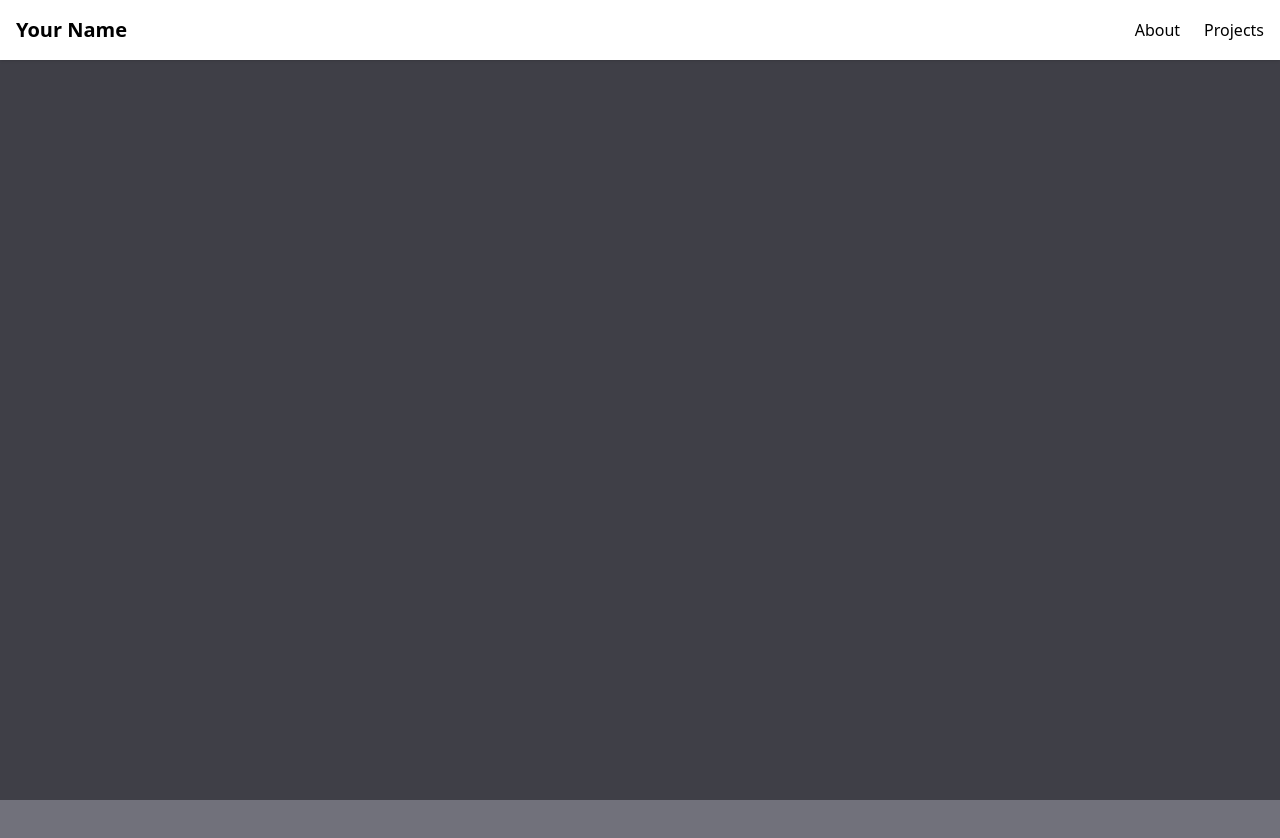
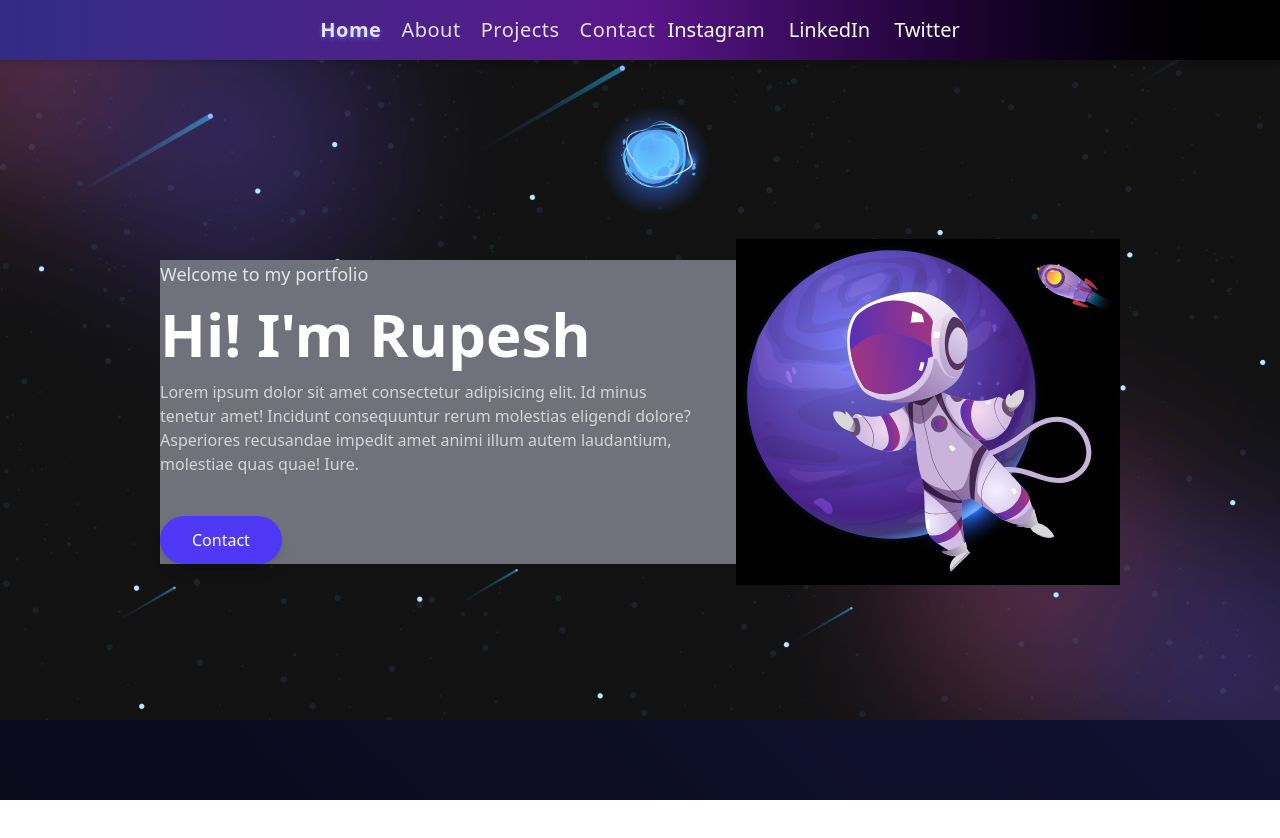
Before and after one commit to Rupesh3000/Rupesh_portfolio, a React (Vite) app: page / in a window 1280 px wide. Shown: the top 838 px of the page. After the commit the page ends 800 px from the top, so only its background shows below. Built offline with nearby package versions, Linux system fonts and the light colour scheme.

Commit message:
hero done but lock like zero

```diff
--- a/src/App.jsx
+++ b/src/App.jsx
@@ -1,17 +1,77 @@
-import Header from "./Components/Header";
-import { motion } from "framer-motion";
+import HeroSection from "./Components/HeroSection";
+import NavBar from "./Components/NavBar";
+import bannerIg from "./assest/banner-bg.png";
 
-const App = () => {
+function App() {
   return (
-    <div className="h-screen bg-black">
-      {/* Main Container */}
-      <main className="container h-full">
-        <Header />
-        <section className="h-full bg-zinc-700"></section>
-        <section className="h-full bg-zinc-500"></section>
-      </main>
+    <div className="relative min-h-screen w-full overflow-hidden bg-[linear-gradient(45deg,#090a1a_0%,#1a1a4f_50%,#090a1a_100%)] bg-[size:400%] animate-gradient">
+      {/* Content Container */}
+      <img src={bannerIg} alt="" className="w-full h-full object-cover z-0" />
+      <div className="absolute z-10 container mx-auto px-4 sm:px-6 lg:px-8 top-3">
+        <NavBar />
+        <HeroSection />
+      </div>
     </div>
   );
-};
+}
 
 export default App;
+
+// {
+//  {
+//    /* Animated Cosmic Gradient */
+//  }
+//  {
+//    /* <motion.div
+//         className="absolute inset-0"
+//         animate={{
+//           background: [
+//             "linear-gradient(45deg, #090a1a 0%, #1a1a4f 50%, #090a1a 100%)",
+//             "linear-gradient(135deg, #090a1a 0%, #3a1a6f 50%, #090a1a 100%)",
+//           ],
+//         }}
+//         transition={{
+//           duration: 15,
+//           repeat: Infinity,
+//           repeatType: "mirror",
+//           ease: "anticipate",
+//         }}
+//         style={{
+//           backgroundSize: "400% 400%",
+//           willChange: "background",
+//         }}
+//       /> */
+//  }
+
+//  {
+//    /* Interstellar Particles */
+//  }
+//  {
+//    /* <motion.div
+//         className="absolute inset-0 mix-blend-screen"
+//         initial={{ opacity: 0 }}
+//         animate={{ opacity: 0.3 }}
+//         transition={{ delay: 1 }}
+//       >
+//         {[...Array(50)].map((_, i) => (
+//           <motion.div
+//             key={i}
+//             className="absolute w-0.5 h-0.5 bg-white rounded-full"
+//             style={{
+//               top: `${Math.random() * 100}%`,
+//               left: `${Math.random() * 100}%`,
+//             }}
+//             animate={{
+//               opacity: [0, 0.8, 0],
+//               scale: [0, 1.2, 0],
+//             }}
+//             transition={{
+//               duration: 2 + Math.random() * 5,
+//               repeat: Infinity,
+//               ease: "easeInOut",
+//             }}
+//           />
+//         ))}
+//       </motion.div> */
+//  }
+// }
--- a/src/Components/Header.jsx
+++ /dev/null
@@ -1,25 +0,0 @@
-import { motion } from "framer-motion";
-
-export default function Header() {
-  return (
-    <motion.header
-      initial={{ y: -100 }}
-      animate={{ y: 0 }}
-      className="fixed w-full bg-white shadow-sm p-4"
-    >
-      <nav className="flex justify-between items-center">
-        <motion.span whileHover={{ scale: 1.1 }} className="font-bold text-xl">
-          Your Name
-        </motion.span>
-        <div className="flex gap-6">
-          <a href="#about" className="hover:text-blue-600 transition-colors">
-            About
-          </a>
-          <a href="#projects" className="hover:text-blue-600 transition-colors">
-            Projects
-          </a>
-        </div>
-      </nav>
-    </motion.header>
-  );
-}
--- /dev/null
+++ b/src/Components/HeroSection.jsx
@@ -0,0 +1,74 @@
+// import { motion } from "framer-motion";
+
+// const HeroSection = () => {
+//   return (
+//     <section
+//       id="home"
+//       className="relative min-h-screen flex items-center justify-center "
+//     >
+//       {/* Content Overlay */}
+
+//     </section>
+//   );
+// };
+
+// export default HeroSection;
+
+import { useState, useEffect } from "react";
+import { motion } from "framer-motion";
+import HeroIMg from "../assest/Hero_img.svg";
+
+
+const HeroSection = () => {
+  return (
+    <section
+      id="home"
+      className="min-h-screen flex justify-center p-8 lg:flex-row md:flex-col-reverse items-center"
+    >
+      {/* Left Section */}
+      <motion.div
+        initial={{ opacity: 0, x: -50 }}
+        animate={{ opacity: 1, x: 0 }}
+        transition={{ duration: 1, ease: "easeOut" }}
+        className="w-[50%] text-left md:text-left space-y-4 bg-zinc-500"
+      >
+        <p className="text-lg text-zinc-200">Welcome to my portfolio</p>
+        <h1 className="text-4xl md:text-6xl font-bold text-white">
+          Hi! I'm Rupesh
+        </h1>
+        <p className="text-zinc-300 mt-4 pr-9">
+          Lorem ipsum dolor sit amet consectetur adipisicing elit. Id minus
+          tenetur amet! Incidunt consequuntur rerum molestias eligendi dolore?
+          Asperiores recusandae impedit amet animi illum autem laudantium,
+          molestiae quas quae! Iure.
+        </p>
+        <motion.a
+          href="#contact"
+          whileHover={{ scale: 1.1 }}
+          transition={{ type: "spring", stiffness: 300 }}
+          className="inline-block mt-6 px-8 py-3 bg-indigo-600 text-white rounded-full shadow-lg hover:bg-indigo-500 transition-colors"
+        >
+          Contact
+        </motion.a>
+      </motion.div>
+
+      {/* Right Section: Animated Image */}
+      <motion.div
+        initial={{ opacity: 0, y: 50 }}
+        animate={{ opacity: 1, y: 0 }}
+        transition={{ duration: 1, ease: "easeOut" }}
+        className=" flex justify-center items-center  bg-black"
+      >
+        <motion.img
+          src={HeroIMg}
+          alt="Hero"
+          className="w-96 h-auto "
+          whileHover={{ scale: 1.1, rotate: 2 }}
+          transition={{ type: "spring", stiffness: 200 }}
+        />
+      </motion.div>
+    </section>
+  );
+};
+
+export default HeroSection;
--- /dev/null
+++ b/src/Components/NavBar.jsx
@@ -0,0 +1,69 @@
+import { useState, useEffect } from "react";
+import { motion, useScroll } from "framer-motion";
+
+const NavBar = () => {
+  const { scrollY } = useScroll();
+  const [hidden, setHidden] = useState(false);
+  const [activeSection, setActiveSection] = useState("Home");
+
+  useEffect(() => {
+    return scrollY.onChange((latest) => {
+      setHidden(latest > scrollY.prev);
+    });
+  }, [scrollY]);
+
+  const handleClick = (section) => {
+    setActiveSection(section);
+    document.getElementById(section.toLowerCase()).scrollIntoView({
+      behavior: "smooth",
+    });
+  };
+
+  return (
+    <motion.nav
+      className="fixed top-0 left-0 w-full flex items-center justify-center px-8 py-4 backdrop-blur-md bg-opacity-70 bg-gradient-to-r from-indigo-900 via-purple-900 to-black shadow-md gap-3 z-4"
+      initial={{ y: -100, opacity: 0 }}
+      animate={{ y: hidden ? -100 : 0, opacity: 1 }}
+      transition={{ duration: 0.8, ease: "easeInOut" }}
+    >
+      {/* Center Nav Links */}
+      <ul className="flex gap-5 text-xl font-extralight tracking-wide">
+        {["Home", "About", "Projects", "Contact"].map((link) => (
+          <motion.li
+            key={link}
+            whileHover={{ scale: 1.1 }}
+            transition={{ type: "spring", stiffness: 300 }}
+          >
+            <a
+              className={`text-zinc-200 cursor-pointer ${
+                activeSection === link
+                  ? "text-white font-semibold [text-shadow:_0_2px_4px_rgb(99_102_241_/_0.8)]"
+                  : ""
+              }`}
+              onClick={() => handleClick(link)}
+            >
+              {link}
+            </a>
+          </motion.li>
+        ))}
+      </ul>
+
+      {/* Right-Side Social Links */}
+      <div className="flex space-x-6">
+        {["Instagram", "LinkedIn", "Twitter"].map((social) => (
+          <motion.a
+            key={social}
+            href="#"
+            className="text-white text-xl hover:text-indigo-400"
+            whileHover={{ y: -5 }}
+            transition={{ type: "spring", stiffness: 200 }}
+          >
+            {social}
+          </motion.a>
+        ))}
+      </div>
+    </motion.nav>
+  );
+};
+
+export default NavBar;
```
Also changed, not shown: src/assest/Hero_img.svg (added), src/assest/banner-bg.png (added), src/index.css (line endings or trailing spaces), vite.config.js (line endings or trailing spaces).
